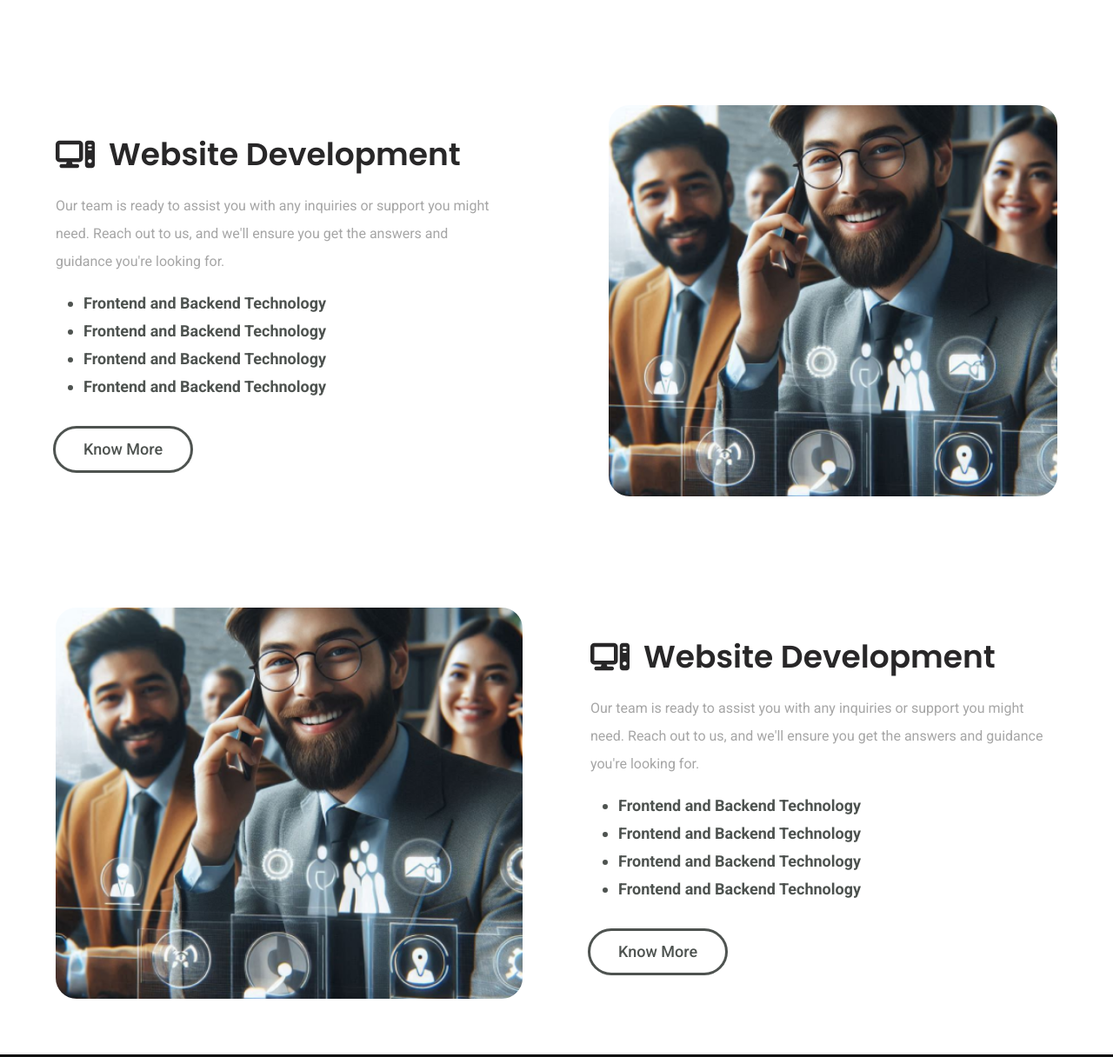
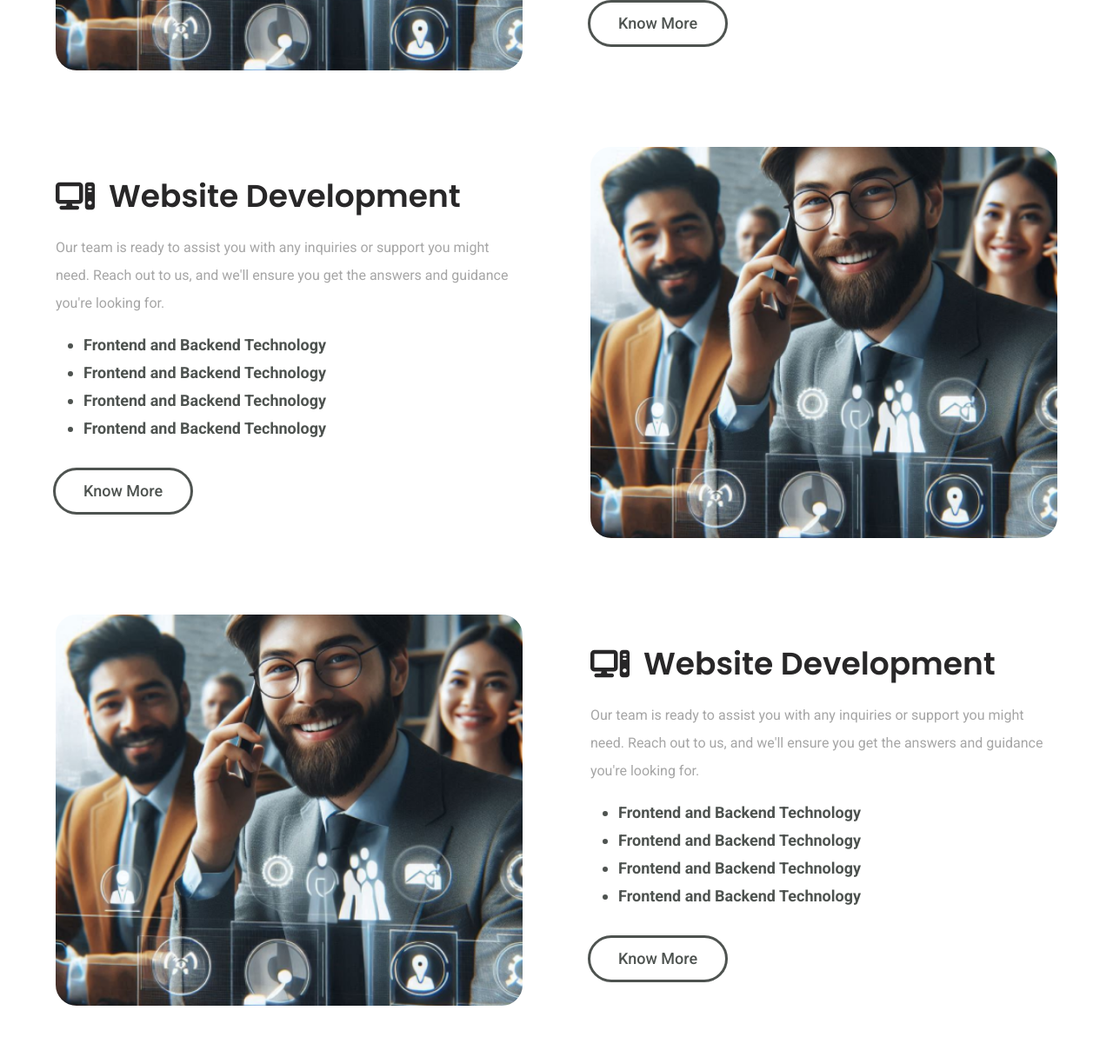
Before and after one commit to expdigitalsolution/landing-page, an Astro site: page /service in a window 1280 px wide. Shown: the part 1321-2537 px from the top of the page at 87% size. Built offline with nearby package versions, Linux system fonts and the light colour scheme; Astro itself is replaced by a stand-in of ours.

Commit message:
[update] change div structure section

```diff
--- a/src/pages/service.astro
+++ b/src/pages/service.astro
@@ -34,7 +34,7 @@
 
   <!-- section one -->
   <section class="section-padding">
-    <div class="block">
+    <div class="block mt-[88px]">
       <div
         class="relative flex flex-col lg:gap-[78px] gap-[42px] lg:flex-row items-center"
       >
@@ -90,11 +90,9 @@
       </div>
     </div>
 
-  </section>
-
-  <section class="section-padding">
+    <div class="block mt-[88px]">
       <div
-      class="relative flex flex-col lg:gap-[120px] gap-[42px] lg:flex-row items-center"
+        class="relative flex flex-col lg:gap-[78px] gap-[42px] lg:flex-row items-center"
       >
         <div class="w-full lg:w-1/2">
           <div class="flex gap-4 items-center">
@@ -124,7 +122,7 @@
             </ul>
           </div>
 
-        <div class="block mt-8 sectionSemiLargeText">
+          <div class="block mt-8">
             <Button variant={"outline"} className="outline sectionSemiLargeText"
               >Know More</Button
             >
@@ -147,9 +145,9 @@
           </div>
         </div>
       </div>
-  </section>
+    </div>
 
-  <section class="section-padding">
+    <div class="block mt-[88px]">
       <div
         class="relative flex flex-col lg:gap-[78px] gap-[42px] lg:flex-row items-center"
       >
@@ -203,6 +201,7 @@
           </div>
         </div>
       </div>
+    </div>
   </section>
   <!-- section one -->
 </Layout>
```
Lines whose indentation alone changed are shown as unchanged.
